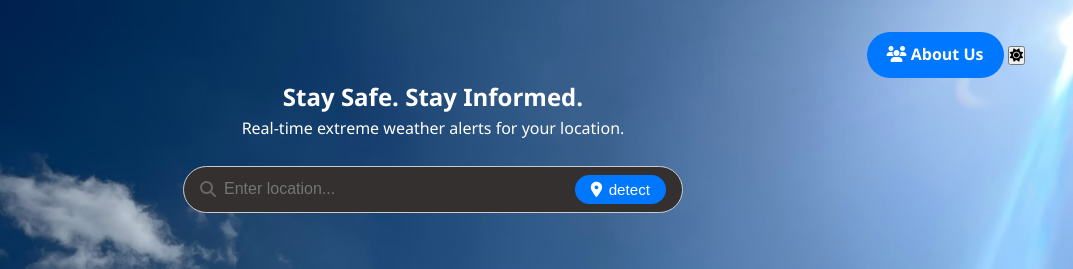
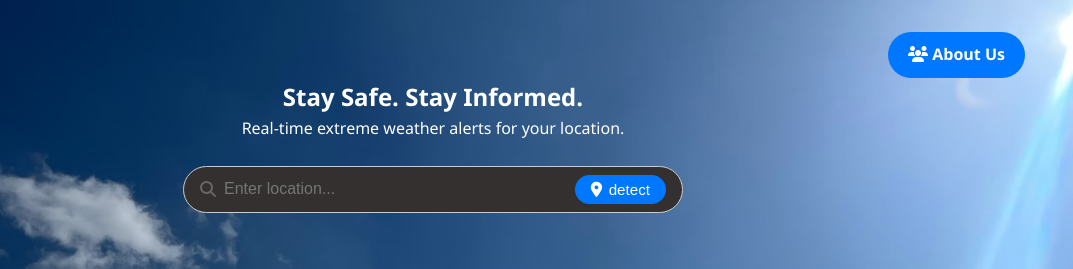
Before and after one commit to Extreme-Weather-Alert-Project/weatherreponew, a plain HTML site: page index.html in a window 1280 px wide. Shown: the top 269 px of the page, 207-1280 px from the left. Drawn offline with nearby package versions, Linux system fonts and the light colour scheme.

Commit message:
tehty muutokset

```diff
--- a/index.html
+++ b/index.html
@@ -22,9 +22,9 @@
         </div>
         <div class="about-link">
           <a href="about.html"><i class="fa-solid fa-users"></i> About Us</a>
-          <button id="darkModeToggle" class="dark-mode-toggle">
+          <!-- <button id="darkModeToggle" class="dark-mode-toggle">
             <i id="darkModeIcon" class="fas fa-sun"></i>
-          </button>
+          </button> -->
         </div>
       </div>
 
```
